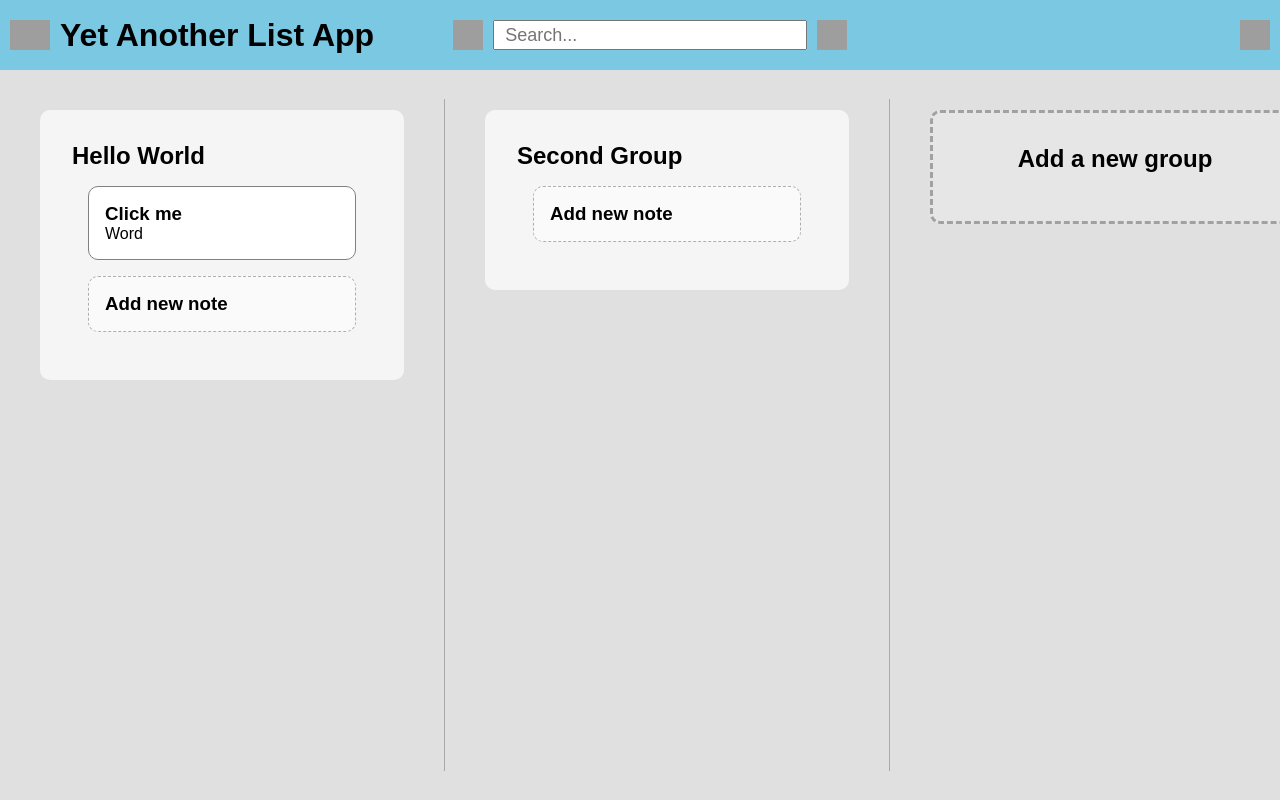
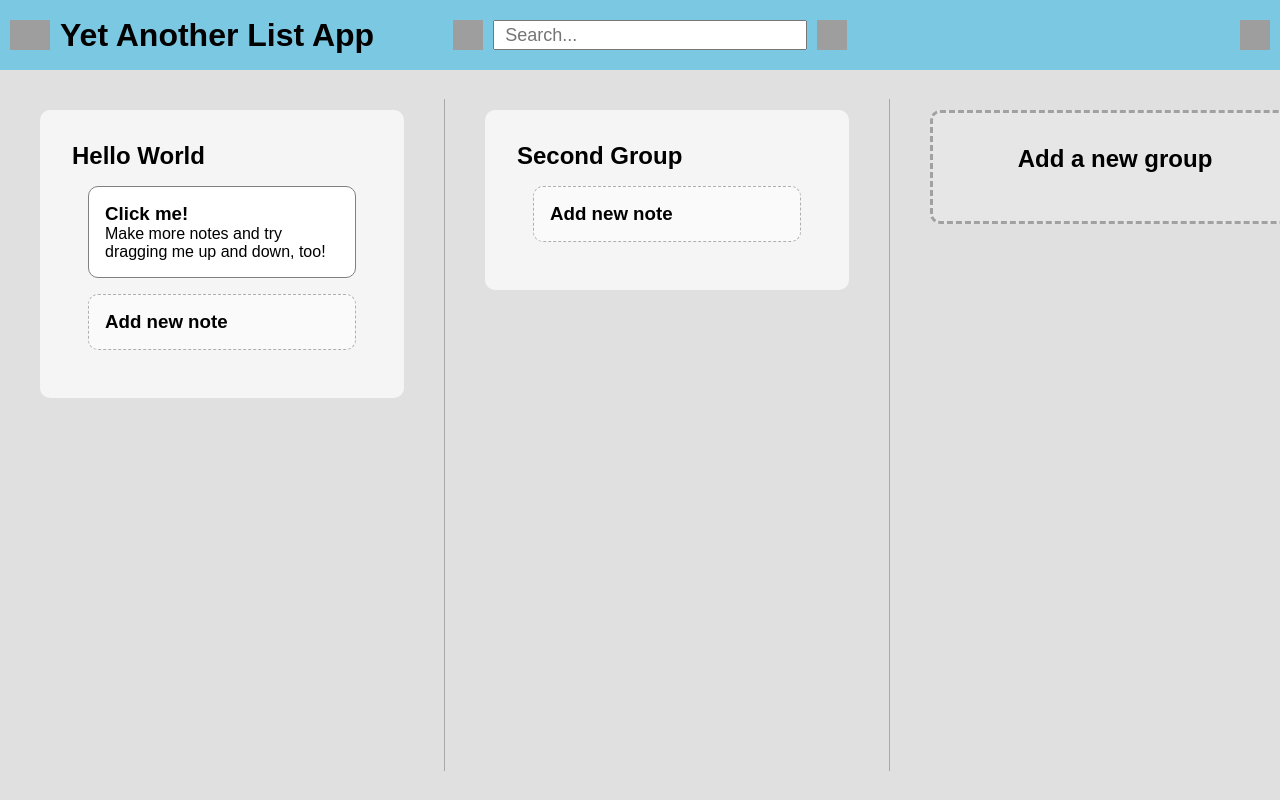
Before and after one commit to llin1592/Yet-Another-List-App, a React (Create React App) app: page / in a window 1280 px wide. Built offline with nearby package versions, Linux system fonts and the light colour scheme; grey boxes are pictures that could not be loaded; the HTML template or start-up script is replaced by a standard one.

Commit message:
changed initial note from placeholder values

```diff
--- a/src/Components/Dashboard.js
+++ b/src/Components/Dashboard.js
@@ -13,7 +13,13 @@ const Dashboard = (props) => {
       ...groups,
       {
         title: "Hello World",
-        notes: [{ title: "Click me", content: "Word", id: uuidv4() }],
+        notes: [
+          {
+            title: "Click me!",
+            content: "Make more notes and try dragging me up and down, too!",
+            id: uuidv4(),
+          },
+        ],
         id: uuidv4(),
       },
       { title: "Second Group", notes: [], id: uuidv4() },
```
